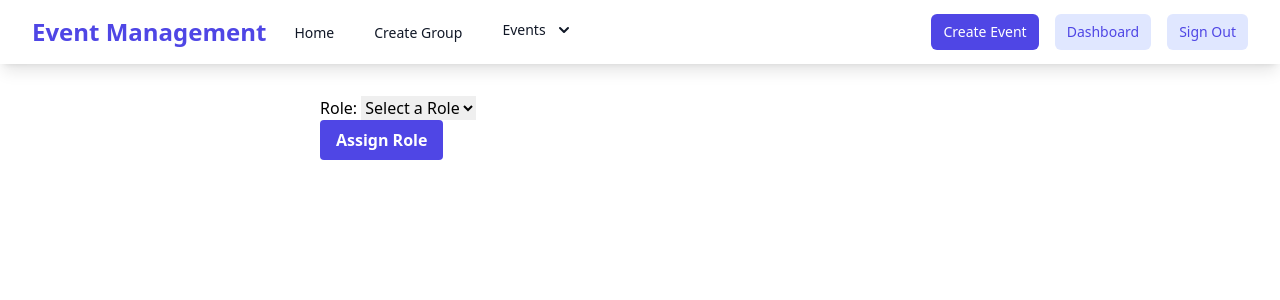
After one commit to Shuvosarker4/event_management, a Django app: page /events/admin/assign-role/ in a window 1280 px wide. The commit adds this page. Shown: the top 300 px of the page. Run offline with Django 5.2, Linux system fonts and the light colour scheme; the visitor is signed in with stand-in values (Sample User, id 1).

Commit message:
role based access control implemented

```diff
--- a/event_management/settings.py
+++ b/event_management/settings.py
@@ -157,3 +157,4 @@ EMAIL_HOST_PASSWORD = config('EMAIL_HOST_PASSWORD')
 
 
 FRONTEND_URL = 'http://127.0.0.1:8000'
+LOGIN_URL = 'sign-in'
--- a/events/forms.py
+++ b/events/forms.py
@@ -1,7 +1,7 @@
 from django import forms
 from events.models import Event,Category,Participant
-from django.contrib.auth.forms import UserCreationForm,AuthenticationForm
-from django.contrib.auth.models import User
+from django.contrib.auth.forms import AuthenticationForm
+from django.contrib.auth.models import User, Permission, Group
 from django import forms
 import re
 
@@ -162,3 +162,21 @@ class CustomRegisterForm(StyleFormMixin,forms.ModelForm):
 class LoginForm(StyleFormMixin,AuthenticationForm):
     def __init__(self, *arg, **kwargs):
         super().__init__(*arg, **kwargs)
+
+class AssignRoleForm(StyleFormMixin, forms.Form):
+    role = forms.ModelChoiceField(
+        queryset=Group.objects.all(),
+        empty_label="Select a Role"
+    )
+
+class CreateGroupForm(StyleFormMixin, forms.ModelForm):
+    permissions = forms.ModelMultipleChoiceField(
+        queryset=Permission.objects.all(),
+        widget=forms.CheckboxSelectMultiple,
+        required=False,
+        label='Assign Permission'
+    )
+
+    class Meta:
+        model = Group
+        fields = ['name', 'permissions']
--- /dev/null
+++ b/events/templates/admin/assign_role.html
@@ -0,0 +1,15 @@
+{% extends "admin/dashboard.html" %}
+{% block content %}
+    <div class='w-1/2 mx-auto my-8'>
+        <ul>
+            {% for message in messages %}
+                <li class="bg-green-500 text-white px-1 py-2">{{message}}</li>
+            {% endfor %}
+        </ul>
+        <form method='POST'>
+            {% csrf_token %}
+            {{form}}
+            <button type="submit" class="bg-[#4F46E5] hover:bg-indigo-700 text-white font-bold py-2 px-4 rounded">Assign Role</button>
+        </form>
+    </div>
+{% endblock content %}
--- /dev/null
+++ b/events/templates/admin/dashboard.html
@@ -0,0 +1,115 @@
+{% load static %}
+<!DOCTYPE html>
+<html lang="en">
+  <head>
+    <meta charset="UTF-8" />
+    <meta name="viewport" content="width=device-width, initial-scale=1.0" />
+    <title>Document</title>
+    <link rel="stylesheet" href="{% static 'css/output.css' %}" />
+  </head>
+  <body>
+    <nav class="bg-white shadow-lg">
+        <div class="max-w-7xl mx-auto px-4 sm:px-6 lg:px-8">
+            <div class="flex justify-between h-16 items-center">
+                <div class="flex">
+                  <div class="flex-shrink-0 flex items-center">
+                    <a href="#" class="text-2xl font-bold text-[#4F46E5]">Event Management</a>
+                    </div>
+                    <div class="hidden sm:ml-6 sm:flex sm:space-x-8">
+                    <a href="#" class="text-gray-900 inline-flex items-center px-1 pt-1 border-b-2 border-transparent text-sm font-medium hover:border-[#4F46E5]">Home</a>
+                    <a href="{% url 'create-group' %}" class="text-gray-900 inline-flex items-center px-1 pt-1 border-b-2 border-transparent text-sm font-medium hover:border-[#4F46E5]">Create Group</a>
+                    <div class="relative group items-center">
+                        <button class="text-gray-900 inline-flex items-center px-1 pt-1 border-b-2 border-transparent text-sm font-medium hover:border-[#4F46E5] focus:outline-none">
+                            Events
+                            <svg class="ml-2 h-5 w-5" xmlns="http://www.w3.org/2000/svg" viewBox="0 0 20 20" fill="currentColor">
+                                <path fill-rule="evenodd" d="M5.293 7.293a1 1 0 011.414 0L10 10.586l3.293-3.293a1 1 0 111.414 1.414l-4 4a1 1 0 01-1.414 0l-4-4a1 1 0 010-1.414z" clip-rule="evenodd" />
+                            </svg>
+                        </button>
+                         <div class="absolute mt-2 w-48 rounded-md shadow-lg bg-white ring-1 ring-black ring-opacity-5 hidden group-hover:block">
+                             <div class="py-1" role="menu" aria-orientation="vertical" aria-labelledby="options-menu">
+                                <a href="{% url 'dashboard' %}?type=upcoming" class="block px-4 py-2 text-sm text-gray-700 hover:bg-[#E0E7FF] hover:text-[#4F46E5]" role="menuitem">Upcoming Events</a>
+                                <a href="{% url 'dashboard' %}?type=pending" class="block px-4 py-2 text-sm text-gray-700 hover:bg-[#E0E7FF] hover:text-[#4F46E5]" role="menuitem">Past Events</a>
+                                <a href="{% url 'dashboard' %}?type=total-event" class="block px-4 py-2 text-sm text-gray-700 hover:bg-[#E0E7FF] hover:text-[#4F46E5]" role="menuitem">All Events</a>
+                                </div>
+                            </div>
+                        </div>
+                         </div>
+                        </div>
+                        {% if user.is_authenticated %}
+                            <div class="hidden sm:ml-6 sm:flex sm:items-center">
+                                    <a href="{% url 'create-event' %}">
+                                        <button class="bg-[#4F46E5] text-white px-3 py-2 rounded-md text-sm font-medium hover:bg-indigo-700">Create Event</button>
+                                    </a>
+                                    <a href="{% url 'dashboard' %}">
+                                        <button class="ml-4 bg-[#E0E7FF] text-[#4F46E5] px-3 py-2 rounded-md text-sm font-medium hover:bg-indigo-200">Dashboard</button>
+                                    </a>
+                                    <form action="{% url 'sign-out' %}" method="POST">
+                                        {% csrf_token %}
+                                        <button class="ml-4 bg-[#E0E7FF] text-[#4F46E5] px-3 py-2 rounded-md text-sm font-medium hover:bg-indigo-200">Sign Out</button>
+                                    </form>
+                            </div>
+                            {% else %}
+                                <div class="hidden sm:ml-6 sm:flex sm:items-center">
+                        <a href="{% url 'sign-up' %}">
+                            <button class="bg-[#4F46E5] text-white px-3 py-2 rounded-md text-sm font-medium hover:bg-indigo-700">Register</button>
+                        </a>
+                        <a href="{% url 'sign-in' %}">
+                            <button class="ml-4 bg-[#E0E7FF] text-[#4F46E5] px-3 py-2 rounded-md text-sm font-medium hover:bg-indigo-200">Login</button>
+                        </a>
+                    </div>
+                        {% endif %}
+
+                <div class="-mr-2 flex items-center sm:hidden">
+                <button id="mobile-menu-button" class="inline-flex items-center justify-center p-2 rounded-md text-gray-400 hover:text-gray-500 hover:bg-gray-100 focus:outline-none focus:bg-gray-100 focus:text-gray-500">
+                    <svg class="h-6 w-6" xmlns="http://www.w3.org/2000/svg" fill="none" viewBox="0 0 24 24" stroke="currentColor">
+                        <path stroke-linecap="round" stroke-linejoin="round" stroke-width="2" d="M4 6h16M4 12h16m-7 6h7" />
+                    </svg>
+                </button>
+             </div>
+            </div>
+            </div>
+            <div id="mobile-menu" class="sm:hidden hidden">
+            <div class="pt-2 pb-3 space-y-1">
+                <a href="#" class="block pl-3 pr-4 py-2 border-l-4 border-transparent text-base font-medium text-gray-900 hover:border-[#4F46E5]">Home</a>
+                <a href="#" class="block pl-3 pr-4 py-2 border-l-4 border-transparent text-base font-medium text-gray-900 hover:border-[#4F46E5]">About</a>
+                <a href="{% url 'dashboard' %}?type=total-event" class="block pl-3 pr-4 py-2 border-l-4 border-transparent text-base font-medium text-gray-900 hover:border-[#4F46E5]">Events</a>
+            </div>
+            <div class="mb-2">
+                        <a href="{% url "create-event" %}">
+                        <button class="bg-[#4F46E5] text-white px-3 py-2 rounded-md text-sm font-medium hover:bg-indigo-700">Create Event</button>
+
+                        </a>
+                        <a href="{% url "dashboard" %}">
+                            <button class="ml-4 bg-[#E0E7FF] text-[#4F46E5] px-3 py-2 rounded-md text-sm font-medium hover:bg-indigo-200">Dashboard</button></a>
+                </div>
+        </div>
+    </nav>
+
+    <main>
+      {% block content %}
+        {% include "admin/user_list.html" %}
+      {% endblock content %}
+    </main>
+
+    <script>
+      document
+        .getElementById("menu-toggle")
+        .addEventListener("click", function () {
+          document.getElementById("mobile-menu").classList.toggle("hidden");
+        });
+
+      document
+        .getElementById("user-menu-button")
+        .addEventListener("click", function () {
+          document.getElementById("user-menu").classList.toggle("hidden");
+        });
+
+      // Close the dropdown when clicking outside
+      window.addEventListener("click", function (e) {
+        if (!document.getElementById("user-menu-button").contains(e.target)) {
+          document.getElementById("user-menu").classList.add("hidden");
+        }
+      });
+    </script>
+  </body>
+</html>
--- a/events/urls.py
+++ b/events/urls.py
@@ -1,5 +1,5 @@
 from django.urls import path
-from events.views import home_page,dashboard,details,create_event,create_category,create_participant,delete_event,update_event,sign_up,sign_in,sign_out,activate_user
+from events.views import home_page,dashboard,details,create_event,create_category,create_participant,delete_event,update_event,sign_up,sign_in,sign_out,activate_user,admin_dashboard,assign_role,create_group,group_list,no_permission
 
 urlpatterns = [
     path('home-page/', home_page,name="home"),
@@ -14,4 +14,9 @@ urlpatterns = [
     path('sign-in/', sign_in,name='sign-in'),
     path('sign-out/', sign_out,name='sign-out'),
     path('activate/<int:event_id>/<str:token>/',activate_user,name='activate-user'),
+    path('admin/dashboard/', admin_dashboard, name='admin-dashboard'),
+    path('admin/assign-role/', assign_role, name='assign-role'),
+    path('admin/create-group/', create_group, name='create-group'),
+    path('admin/group-list/', group_list, name='group-list'),
+    path('no-permission/', no_permission, name='no-permission'),
 ]
--- a/events/views.py
+++ b/events/views.py
@@ -1,14 +1,25 @@
 from django.shortcuts import render,redirect,HttpResponse
 from events.models import Event,Participant
-from events.forms import EventModelForm,CategoryModelForm,ParticipantModelForm,CustomRegisterForm,LoginForm
+from events.forms import EventModelForm,CategoryModelForm,ParticipantModelForm,CustomRegisterForm,LoginForm,AssignRoleForm,CreateGroupForm
 from django.db.models import Q
 from django.contrib import messages
 from django.utils import timezone
-from django.contrib.auth import authenticate,login,logout
-from django.contrib.auth.models import User
+from django.contrib.auth import login,logout
+from django.contrib.auth.models import User,Group
 from django.contrib.auth.tokens import default_token_generator
+from django.contrib.auth.decorators import user_passes_test, login_required, permission_required
 
 # Create your views here.
+def is_admin(user):
+    return user.groups.filter(name='Admin').exists()
+
+def is_manager(user):
+    return user.groups.filter(name='Manager').exists()
+
+def is_employee(user):
+    return user.groups.filter(name='Employee').exists()
+
+
 def home_page(request):
     query = request.GET.get('q','')
     if query:
@@ -23,6 +34,8 @@ def home_page(request):
     context = {"events":all_events,"query": query}
     return render(request,'home_page/home_page.html',context)
 
+@login_required
+@permission_required("events.add_task", login_url='no-permission')
 def dashboard(request):
     type = request.GET.get('type')
     upcoming_events_count = Event.get_upcoming_events().count()
@@ -55,6 +68,8 @@ def details(request,event_id):
     return render(request,'details/details.html',{"event":event})
 
 
+@login_required
+@permission_required("events.add_task", login_url='no-permission')
 def create_event(request):
     form = EventModelForm()
     if request.method == "POST":
@@ -66,6 +81,8 @@ def create_event(request):
             messages.error(request, "Unable to create participant. Please provide correct information!")
     return render(request,'create_event/create_event.html',{"form":form})
 
+@login_required
+@permission_required("events.add_task", login_url='no-permission')
 def create_category(request):
     form = CategoryModelForm()
     if request.method == "POST":
@@ -75,6 +92,9 @@ def create_category(request):
             messages.success(request,"Category Created Successfully.Now create Participants")
     return render(request,'create/create_cate.html',{"form":form})
 
+
+@login_required
+@permission_required("events.delete_task", login_url='no-permission')
 def create_participant(request):
     form = ParticipantModelForm()
     if request.method == "POST":
@@ -86,6 +106,9 @@ def create_participant(request):
             messages.error(request, "Unable to create participant. Please provide unique email")
     return render(request,'create/create_part.html',{"form":form})
 
+
+@login_required
+@permission_required("events.add_task", login_url='no-permission')
 def delete_event(request, event_id):
     event = Event.objects.get(id=event_id)
     if request.method == 'POST':
@@ -94,6 +117,9 @@ def delete_event(request, event_id):
         return redirect('dashboard')
     return redirect('dashboard')
 
+
+@login_required
+@permission_required("events.change_task", login_url='no-permission')
 def update_event(request, event_id):
     event = Event.objects.get(id=event_id)
     if request.method == 'POST':
@@ -105,6 +131,7 @@ def update_event(request, event_id):
     else:
         form = EventModelForm(instance=event)
     return render(request, 'create_event/create_event.html', {'form': form})
+
 
 def sign_up(request):
     form =CustomRegisterForm()
@@ -132,6 +159,7 @@ def sign_in(request):
     return render(request,'registration/login.html',{'form':form})
 
 
+@login_required
 def sign_out(request):
     if request.method == 'POST':
         logout(request)
@@ -149,3 +177,31 @@ def activate_user(request,event_id,token):
             return HttpResponse('Invalid Id')
     except User.DoesNotExist:
         return HttpResponse('User Not Found')
+
+@login_required
+@permission_required("events.add_task", login_url='no-permission')
+def admin_dashboard(request):
+    users = User.objects.all()
+    return render(request, 'admin/dashboard.html', {"users": users})
+
+@login_required
+@permission_required("events.add_task", login_url='no-permission')
+def assign_role(request):
+    # user = User.objects.get(id=user_id)
+    form = AssignRoleForm()
+    return render(request, 'admin/assign_role.html', {"form": form})
+
+@login_required
+@permission_required("events.add_task", login_url='no-permission')
+def create_group(request):
+    form = CreateGroupForm()
+    return render(request, 'admin/create_group.html', {'form': form})
+
+@login_required
+@permission_required("events.add_task", login_url='no-permission')
+def group_list(request):
+    groups = Group.objects.prefetch_related('permissions').all()
+    return render(request, 'admin/group_list.html', {'groups': groups})
+
+def no_permission(request):
+    return HttpResponse('You have no permission to access this page')
--- a/static/css/output.css
+++ b/static/css/output.css
@@ -640,6 +644,16 @@ video {
 .mx-auto {
   margin-left: auto;
   margin-right: auto;
+}
+
+.my-2 {
+  margin-top: 0.5rem;
+  margin-bottom: 0.5rem;
+}
+
+.my-8 {
+  margin-top: 2rem;
+  margin-bottom: 2rem;
 }
 
 .-mr-2 {
```
Also changed, not shown: other parts of static/css/output.css (+128 -7 lines), events/templates/admin/create_group.html (added, +15 -0 lines), events/templates/admin/group_list.html (added, +182 -0 lines), events/templates/admin/user_list.html (added, +61 -0 lines).
